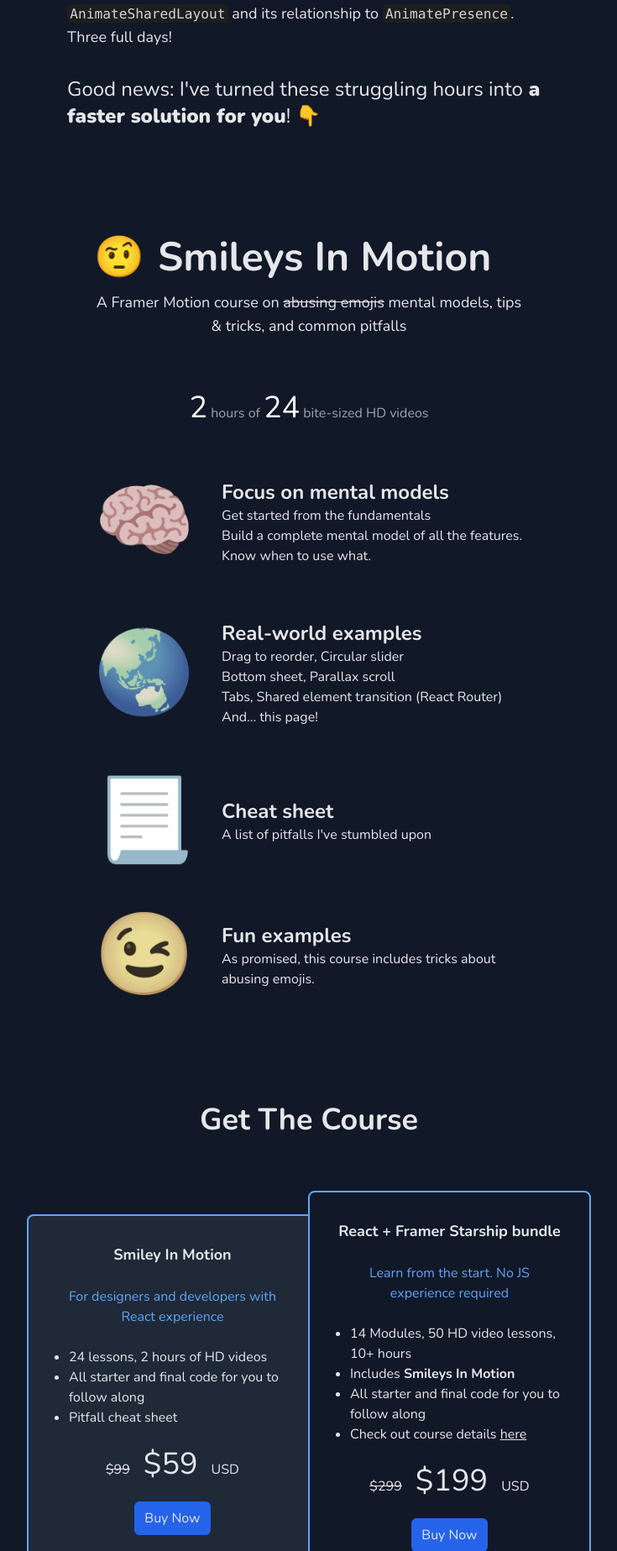
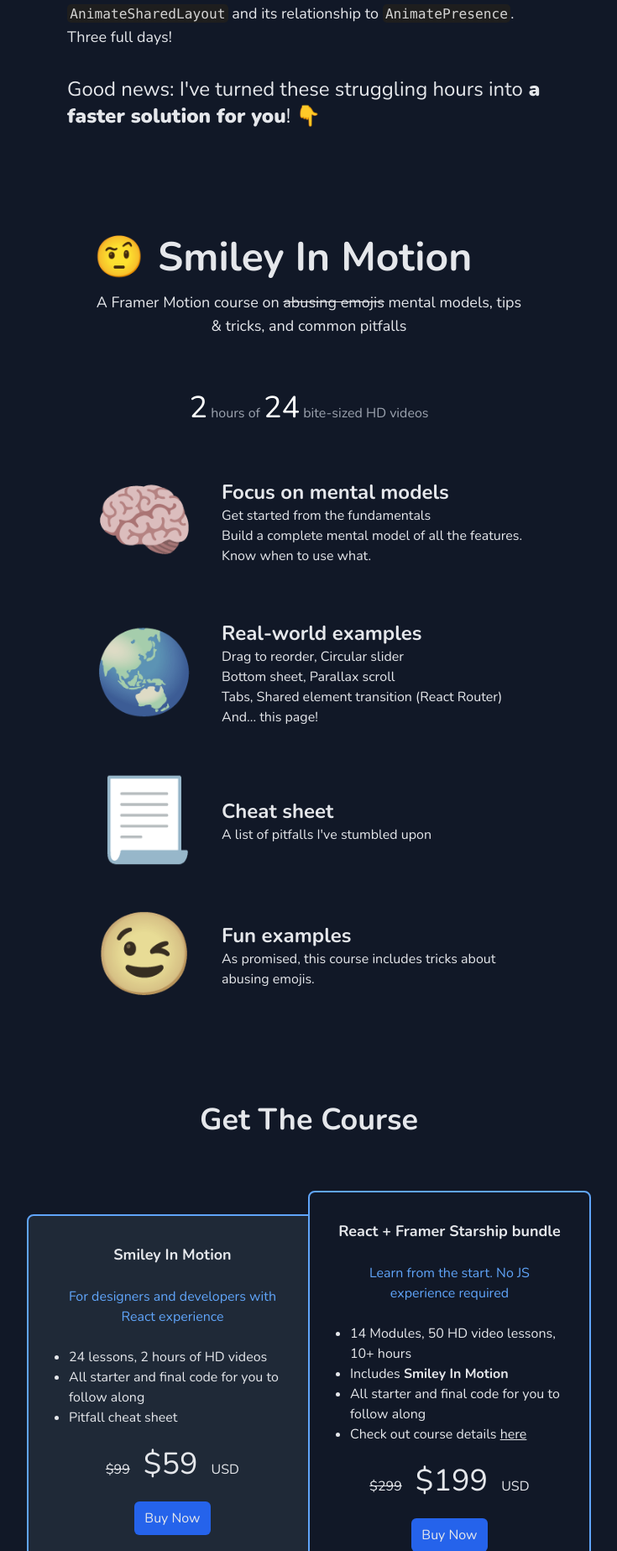
Before and after one commit to lintonye/smileys-in-motion, a Next.js app in the folder smileysinmotion.com/: page / in a window 1280 px wide. Shown: the part 2418-4265 px from the top of the page at 84% size, without its empty margins (272-1007 px from the left). Built offline with nearby package versions, Linux system fonts and the light colour scheme.

Commit message:
Smileys => Smiley

```diff
--- a/smileysinmotion.com/components/Home.js
+++ b/smileysinmotion.com/components/Home.js
@@ -461,7 +461,7 @@ function CourseIntro() {
                 playing: { scale: 1, opacity: 1 },
               }}
             >
-              Smileys In Motion
+              Smiley In Motion
             </motion.h1>
           </div>
           {/* <Confetti /> */}
@@ -603,7 +603,7 @@ function Pricing() {
         >
           <li>14 Modules, 50 HD video lessons, 10+ hours</li>
           <li>
-            Includes <strong>Smileys In Motion</strong>
+            Includes <strong>Smiley In Motion</strong>
           </li>
           <li>All starter and final code for you to follow along</li>
           <li>
```
